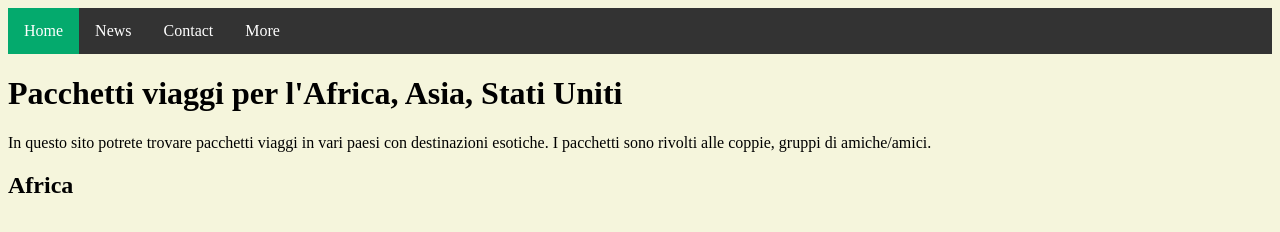
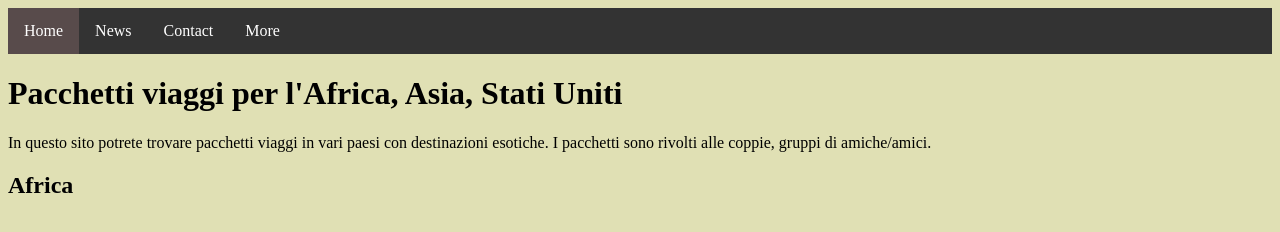
Before and after one commit to alessiamontresor/aambarimayssam.github.io, a plain HTML site: page index.html in a window 1280 px wide. Drawn offline with Linux system fonts and the light colour scheme.

Commit message:
index.may

```diff
--- a/index.html
+++ b/index.html
@@ -2,7 +2,7 @@
 <html>
 <head>
   <style>
-  body {background-color:beige}
+  body {background-color:rgb(224, 224, 180)}
 ul {
   list-style-type: none;
   margin: 0;
@@ -28,7 +28,7 @@ li a:hover:not(.active) {
 }
 
 .active {
-  background-color: #04AA6D;
+  background-color: #584b4b;
 }
 </style>
 </head>
```
